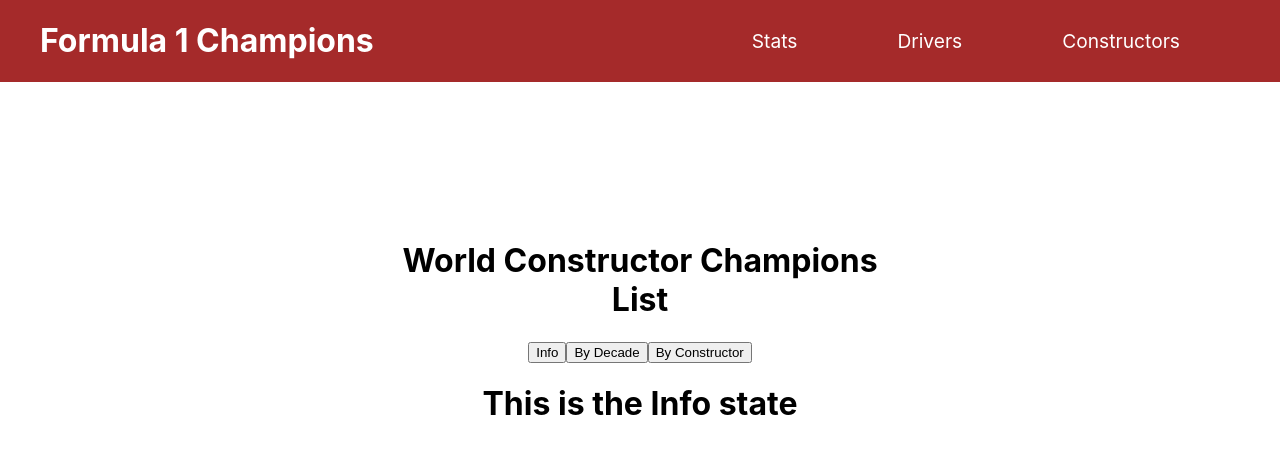
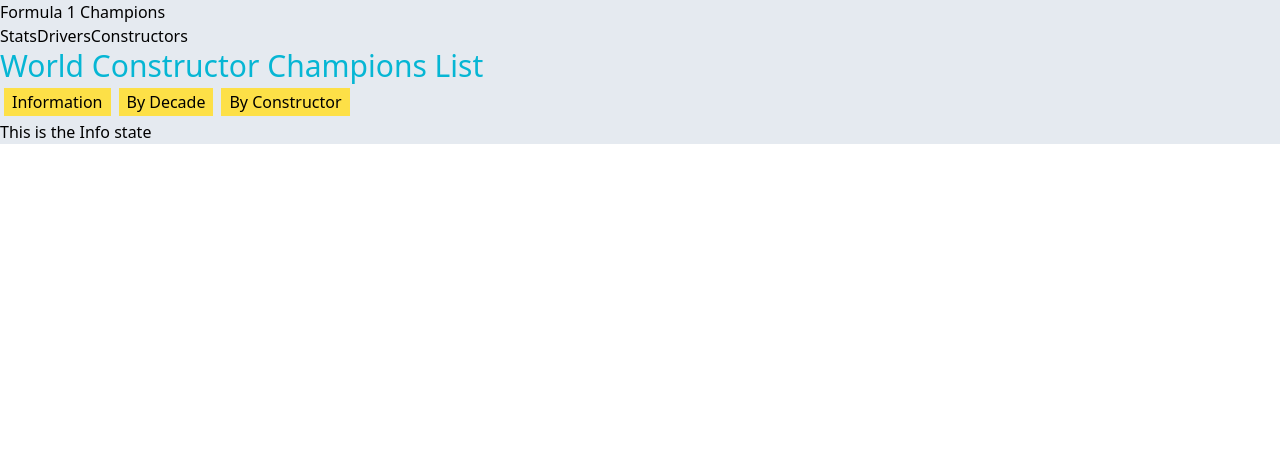
Before and after one commit to DLong86/f1-champions, a React (Create React App) app: page /constructors in a window 1280 px wide. Shown: the top 454 px of the page. Built offline with nearby package versions, Linux system fonts and the light colour scheme; no server answers.

Commit message:
Tailwind config, styled buttons

```diff
--- a/src/App.css
+++ b/src/App.css
@@ -1,4 +1,4 @@
-.App {
+/* .App {
     position: relative;
     height: 100vh;
     width: 100%;
@@ -54,4 +54,14 @@
 
 .driver ul {
     padding: 0;
+} */
+
+.driver-list{
+    box-sizing: border-box;
+    list-style-type: none;
+    border: #e4e4e4 solid 1px;
+    border-radius: 5px;
+    box-shadow: 4px 4px 6px rgba(0, 0, 0, 0.1);
+    margin-bottom: 20px;
+    width: 20%;
 }
--- a/src/App.js
+++ b/src/App.js
@@ -8,10 +8,10 @@
 
 function App() {
 	return (
-		<div className="App">
+		<div className="bg-slate-300/50">
 			<BrowserRouter>
 				<Navbar />
-				<div className="main">
+				<div className="">
 					<Routes>
 						<Route path="/" element={<Stats />} />
 						<Route path="/drivers" element={<Drivers />} />
--- a/src/components/lists/FilterConstructorOptions.js
+++ b/src/components/lists/FilterConstructorOptions.js
@@ -8,9 +8,24 @@
 	// This might only work for driver list! Might need to make a new one for constructors
 	return (
 		<div className="select-filter">
-			<button onClick={handleInfo}>Info</button>
-			<button onClick={handleDecade}>By Decade</button>
-			<button onClick={handleConstructor}>By Constructor</button>
+			<button
+				onClick={handleInfo}
+				className="m-1 px-2 py-0.5 bg-yellow-300 hover:bg-yellow-400 ease-in-out duration-300"
+			>
+				Information
+			</button>
+			<button
+				onClick={handleDecade}
+				className="m-1 px-2 py-0.5 bg-yellow-300 hover:bg-yellow-400 ease-in-out duration-300"
+			>
+				By Decade
+			</button>
+			<button
+				onClick={handleConstructor}
+				className="m-1 px-2 py-0.5 bg-yellow-300 hover:bg-yellow-400 ease-in-out duration-300"
+			>
+				By Constructor
+			</button>
 		</div>
 	);
 }
--- a/src/components/lists/FilterDriverOptions.js
+++ b/src/components/lists/FilterDriverOptions.js
@@ -4,14 +4,28 @@
 	handleInfo,
 	handleNationality,
 	handleDecade,
-	handleConstructor,
 }) {
 	// This might only work for driver list! Might need to make a new one for constructors
 	return (
-		<div className="select-filter">
-			<button onClick={handleInfo}>Info</button>
-			<button onClick={handleNationality}>By Nationality</button>
-			<button onClick={handleDecade}>By Decade</button>
+		<div className=" flex items-stretch justify-evenly">
+			<button
+				className="m-1 px-2 bg-yellow-300 hover:bg-yellow-400 ease-in-out duration-300"
+				onClick={handleInfo}
+			>
+				Information
+			</button>
+			<button
+				className="m-1 px-2  bg-yellow-300 hover:bg-yellow-400 ease-in-out duration-300"
+				onClick={handleNationality}
+			>
+				By Nationality
+			</button>
+			<button
+				className="m-1 px-2 py-0.5 bg-yellow-300 hover:bg-yellow-400 ease-in-out duration-300"
+				onClick={handleDecade}
+			>
+				By Decade
+			</button>
 			{/* <button onClick={() => console.log("Willy")}>By Year</button> */}
 			{/* For the onstructors */}
 			{/* <button onClick={handleConstructor}>By Constructor</button> */}
--- a/src/index.css
+++ b/src/index.css
@@ -1,13 +1,3 @@
-body {
-  margin: 0;
-  font-family: -apple-system, BlinkMacSystemFont, 'Segoe UI', 'Roboto', 'Oxygen',
-    'Ubuntu', 'Cantarell', 'Fira Sans', 'Droid Sans', 'Helvetica Neue',
-    sans-serif;
-  -webkit-font-smoothing: antialiased;
-  -moz-osx-font-smoothing: grayscale;
-}
-
-code {
-  font-family: source-code-pro, Menlo, Monaco, Consolas, 'Courier New',
-    monospace;
-}
+@tailwind base;
+@tailwind components;
+@tailwind utilities;
--- a/src/pages/Constructors.js
+++ b/src/pages/Constructors.js
@@ -8,7 +8,9 @@
 
 	return (
 		<div>
-			<h1>World Constructor Champions List</h1>
+			<h1 className="text-3xl text-cyan-500">
+				World Constructor Champions List
+			</h1>
 			<DisplayConstructorLists targetUrl={url} />
 		</div>
 	);
--- a/src/pages/Drivers.js
+++ b/src/pages/Drivers.js
@@ -7,8 +7,8 @@
 	const { data } = useFetch(url);
 
 	return (
-		<div>
-			<h1>World Driver Champions List</h1>
+		<div className="">
+			<h1 className="text-3xl text-cyan-500">World Driver Champions List</h1>
 			<DisplayDriverLists targetUrl={url} />
 		</div>
 	);
--- a/tailwind.config.js
+++ b/tailwind.config.js
@@ -1,8 +1,8 @@
 /** @type {import('tailwindcss').Config} */
 module.exports = {
-  content: [],
-  theme: {
-    extend: {},
-  },
-  plugins: [],
-}
+	content: ["./src/**/*.{js,jsx,ts,tsx}"],
+	theme: {
+		extend: {},
+	},
+	plugins: [],
+};
```
